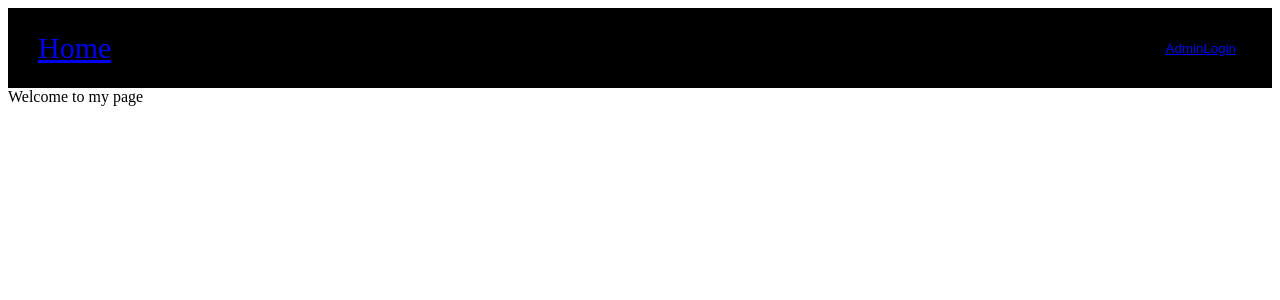
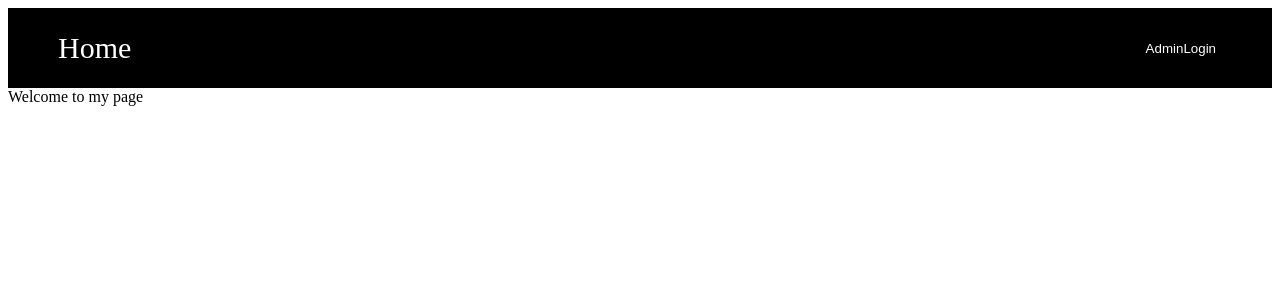
Before and after one commit to gowtham91m/mango-fruity, a React (Create React App) app: page / in a window 1280 px wide. Shown: the top 300 px of the page. Built offline with nearby package versions, Linux system fonts and the light colour scheme.

Commit message:
updated navbar ur link color

```diff
--- a/src/components/Navbar/Navbar.styles.tsx
+++ b/src/components/Navbar/Navbar.styles.tsx
@@ -1,4 +1,5 @@
 import styled from "styled-components";
+import { Link } from "react-router-dom";
 
 export const Nav = styled.nav`
   font-size: 25px;
@@ -38,6 +39,16 @@
   }
 `;
 
+export const NavLink = styled(Link)`
+  padding: 20px;
+  color: white;
+  text-decoration: none;
+  &:hover {
+    color: gray;
+    background: black;
+  }
+`;
+
 export const LoginItem = styled.button`
   background: none;
   border: none;
--- a/src/components/Navbar/Navbar.tsx
+++ b/src/components/Navbar/Navbar.tsx
@@ -1,4 +1,10 @@
-import { NavbarContainer, MenuItem, Nav, LoginItem } from "./Navbar.styles";
+import {
+  NavbarContainer,
+  MenuItem,
+  Nav,
+  LoginItem,
+  NavLink,
+} from "./Navbar.styles";
 import { IconContext } from "react-icons";
 import { Link } from "react-router-dom";
 
@@ -9,10 +15,10 @@
         <Nav>
           <NavbarContainer>
             <MenuItem>
-              <Link to="../../Pages/HomePage">Home</Link>
+              <NavLink to="../../Pages/HomePage">Home</NavLink>
             </MenuItem>
             <LoginItem>
-              <Link to="../../Pages/AdminLogin">AdminLogin</Link>
+              <NavLink to="../../Pages/AdminLogin">AdminLogin</NavLink>
             </LoginItem>
           </NavbarContainer>
         </Nav>
```
